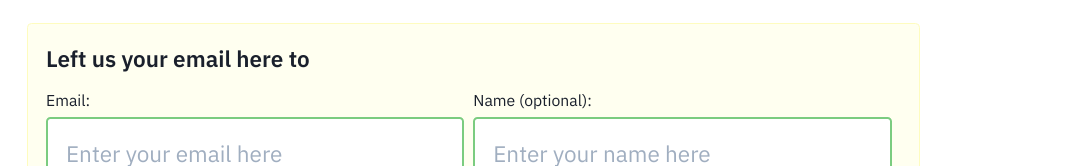
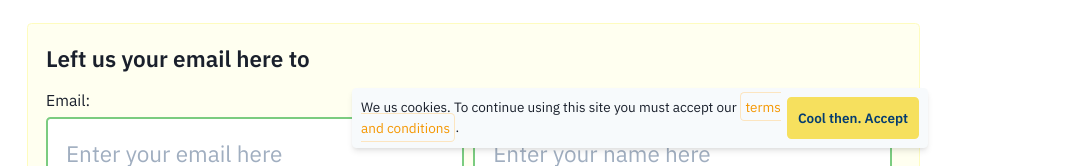
Before and after one commit to slovyagin/defynance, a Next.js app: page / in a window 1280 px wide. Shown: the part 634-800 px from the top of the page, without its empty margins (0-1076 px from the left). Built offline with nearby package versions, Linux system fonts and the light colour scheme.

Commit message:
Cookies banner logic

```diff
--- a/pages/_app.jsx
+++ b/pages/_app.jsx
@@ -26,7 +26,33 @@ const components = {
   )
 }
 
+function useCookiesBanner () {
+  const [cookiesAccepted, setCookiesAccepted] = React.useState(false)
+
+  React.useEffect(() => {
+    const ls = window.localStorage
+    const LS_KEY = '@defynance:cookie-accepted'
+    const lsValue = getLsValue()
+    setCookiesAccepted(lsValue)
+
+    if (cookiesAccepted && !lsValue) {
+      ls.setItem(LS_KEY, 'true')
+    }
+
+    function getLsValue () {
+      try {
+        return JSON.parse(ls.getItem(LS_KEY))
+      } catch {
+        return false
+      }
+    }
+  }, [cookiesAccepted])
+
+  return [cookiesAccepted, setCookiesAccepted]
+}
+
 const App = ({ Component, pageProps, ...rest }) => {
+  const [cookiesAccepted, setCookiesAccepted] = useCookiesBanner()
   const router = useRouter()
 
   return (
@@ -44,9 +70,11 @@ const App = ({ Component, pageProps, ...rest }) => {
         <div className='md:flex max-w-screen-xl mx-auto'>
           {
             router.route === '/'
-              ? <div className='p-1 -m-1 rounded r-2 border border-transparent'><Logo /></div>
+              ? <div className='p-1 -m-1 rounded r-2 border border-transparent'>
+                <Logo /></div>
               : <Link href='/'>
-                <a className='p-1 -m-1 rounded r-2 block hover:border-green-500 border border-transparent'>
+                <a
+                  className='p-1 -m-1 rounded r-2 block hover:border-green-500 border border-transparent'>
                   <Logo />
                 </a>
               </Link>
@@ -65,10 +93,35 @@ const App = ({ Component, pageProps, ...rest }) => {
           <p>&copy; 2020 Defynance, Ltd.</p>
           <ul className='ml-auto md:flex'>
             <li><a href='/privacy'>Privacy policy</a></li>
-            <li className='md:ml-4'><a href='/terms'>Terms and conditions</a></li>
+            <li className='md:ml-4'><a href='/terms'>Terms and conditions</a>
+            </li>
           </ul>
         </div>
       </footer>
+      {
+        cookiesAccepted
+          ? null
+          :
+          (<aside
+              className='text-xs p-4 fixed flex justify-center bottom-0 right-0 left-0 z-20'
+            >
+              <div
+                className="max-w-lg w-full p-2 rounded shadow-md bg-gray-100 flex"
+              >
+                <span>
+                  We us cookies. To continue using this site you must accept
+                our <a href='/terms'>terms and conditions</a>.
+                </span>
+                <button
+                  className="btn ml-auto"
+                  onClick={() => setCookiesAccepted(true)}
+                >
+                  Cool then. Accept
+                </button>
+              </div>
+            </aside>
+          )
+      }
     </MDXProvider>
   )
 }
```
